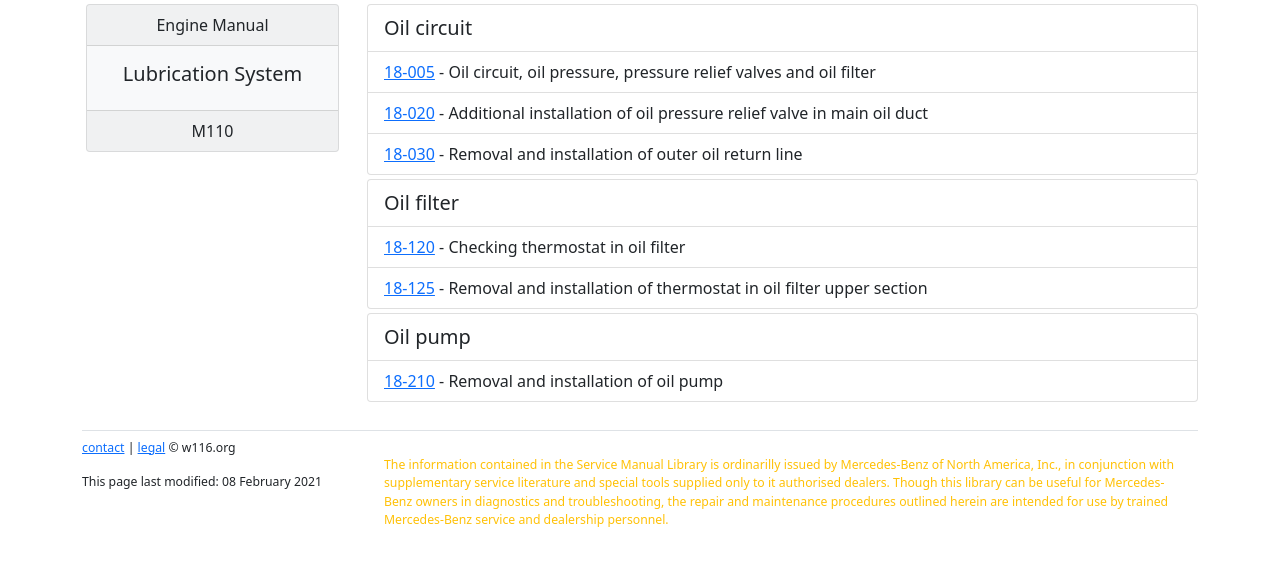
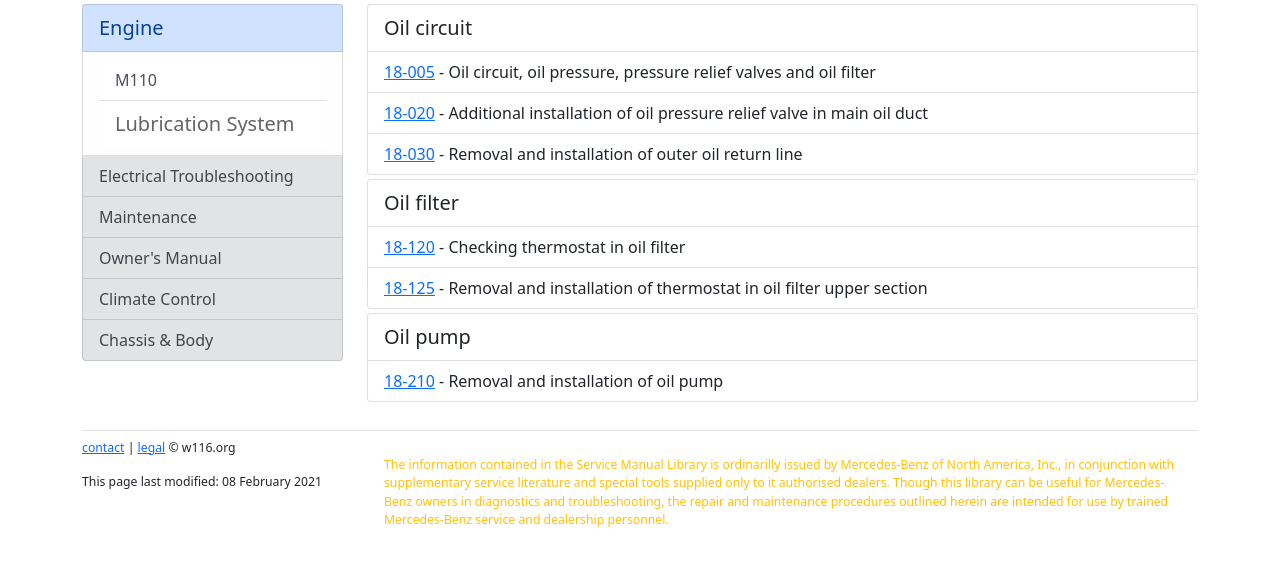
Before and after one commit to W116org/handbook, a Jekyll site: the page built from Engine/110/18-Lubrication.html, in a window 1280 px wide, cut to the strip 220-786 px from the top of the page. Built offline with Jekyll 4.4.1, drawn with Linux system fonts in a browser that asks for light colours; comment, search, counter and statistics services are not loaded.

Commit message:
Update 18-Lubrication.html

```diff
--- a/Engine/110/18-Lubrication.html
+++ b/Engine/110/18-Lubrication.html
@@ -8,12 +8,17 @@
 
 <div class="row">
   <div class="col-xs-12 col-md-3">
-    <div class="card text-center text-dark bg-light mb-3 mx-1">
-      <div class="card-header">Engine Manual</div>
-      <div class="card-body">
-          <h5 class="card-title">Lubrication System</h5>
+    <div class="list-group">
+      <a href="/Engine/" class="list-group-item list-group-item-primary lead list-group-item-action">Engine</a>
+      <div class="list-group-item list-group-item-light list-group list-group-flush">
+        <a href="/Engine/110/" class="list-group-item list-group-item-action">M110</a>
+        <div class="list-group-item lead">Lubrication System</div>
       </div>
-      <div class="card-footer">M110</div>
+      <a href="/ETM/" class="list-group-item list-group-item-secondary list-group-item-action">Electrical Troubleshooting</a>
+      <a href="/Maintenance/" class="list-group-item list-group-item-secondary list-group-item-action">Maintenance</a>
+      <a href="/OM/" class="list-group-item list-group-item-secondary list-group-item-action">Owner's Manual</a>
+      <a href="/Climate/" class="list-group-item list-group-item-secondary list-group-item-action">Climate Control</a>
+      <a href="/Chassis/" class="list-group-item list-group-item-secondary list-group-item-action">Chassis &amp; Body</a>
     </div>
   </div>
   <div class="col-xs-12 col-md-9">
```
